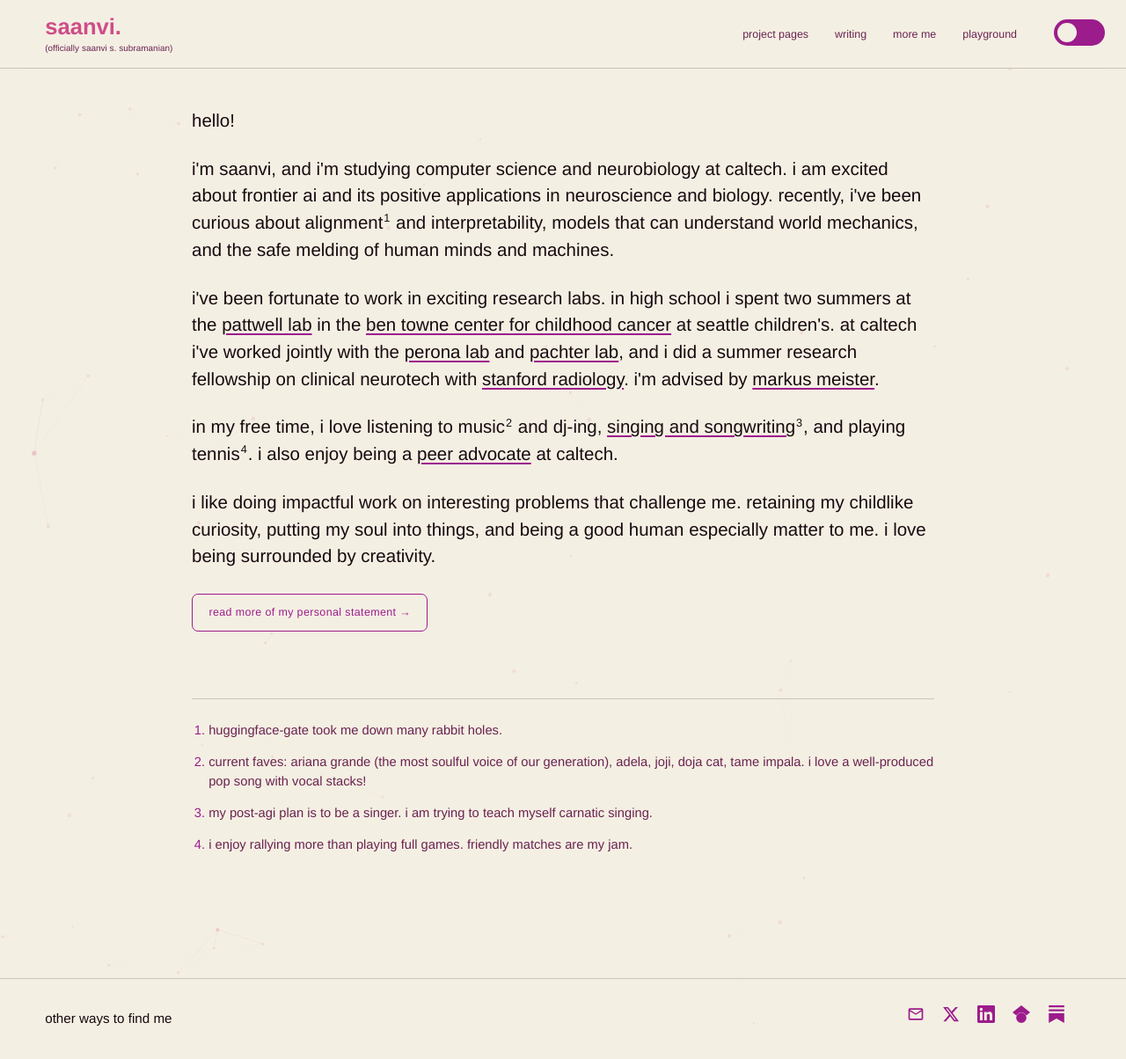
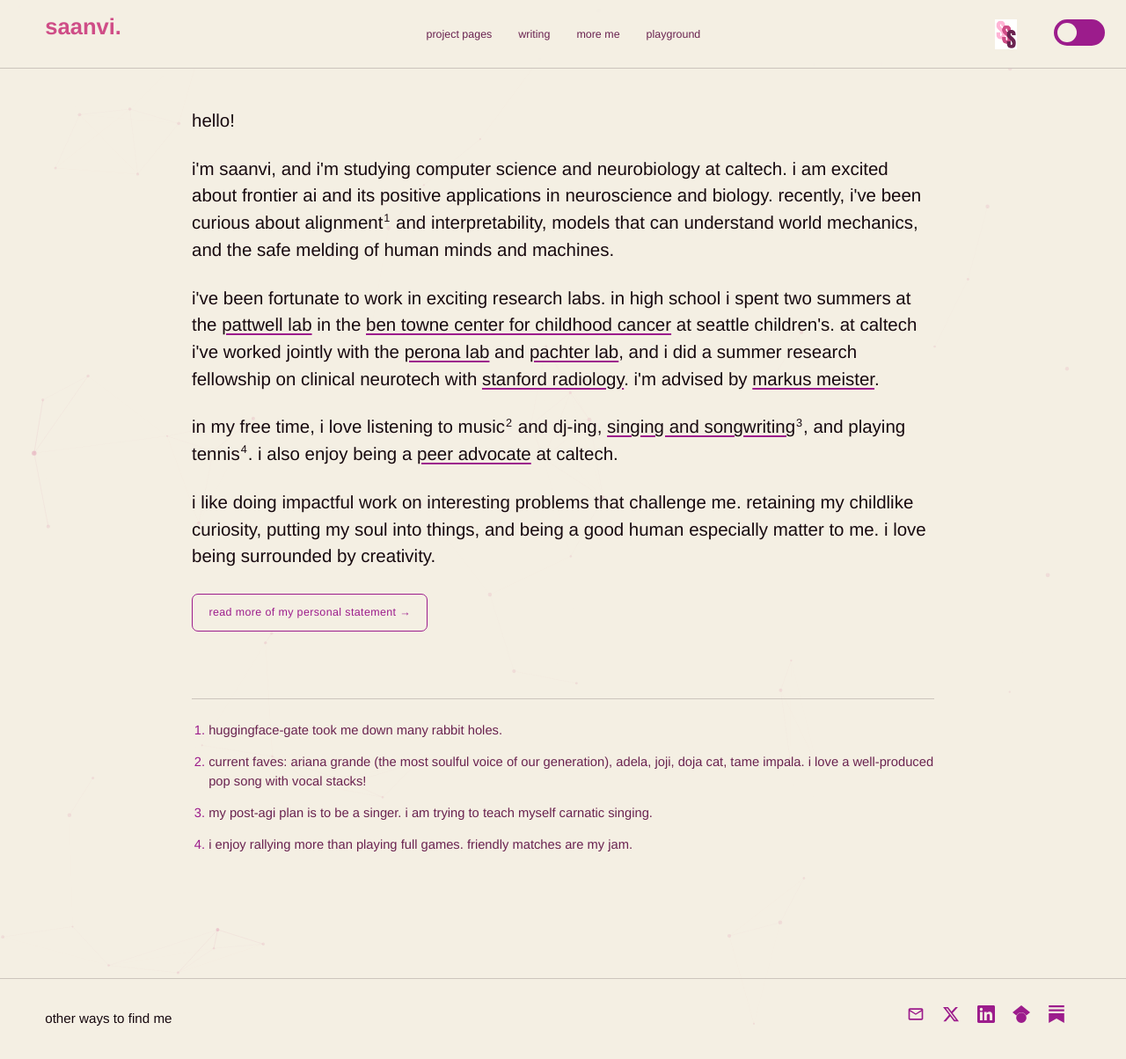
Before and after one commit to saanviiyer/saanviiyer.github.io, a Jekyll site: the page built from index.html, in a window 1280 px wide and 1204 px high. Shown: the whole window at 88% size. Built offline with Jekyll 4.4.1, drawn with Linux system fonts in a browser that asks for light colours; some web fonts are replaced.

Commit message:
Stacked S mark in the bar, and the full name on hover

```diff
--- a/_includes/nav.html
+++ b/_includes/nav.html
@@ -1,7 +1,7 @@
 <nav>
-  <a href="{{ '/' | relative_url }}" class="nav-name">
+  <a href="{{ '/' | relative_url }}" class="nav-name" aria-label="saanvi skanda subramanian, home">
     <span>saanvi.</span>
-    <small>(officially saanvi s. subramanian)</small>
+    <small class="nav-full" aria-hidden="true">saanvi skanda subramanian</small>
   </a>
   <ul class="nav-links">
     <li><a{% if page.url == '/projects/' %} class="active" aria-current="page"{% endif %} href="{{ '/projects/' | relative_url }}">project pages</a></li>
@@ -9,4 +9,7 @@
     <li><a{% if page.url == '/more-me/' %} class="active" aria-current="page"{% endif %} href="{{ '/more-me/' | relative_url }}">more me</a></li>
     <li><a{% if page.url == '/playground/' %} class="active" aria-current="page"{% endif %} href="{{ '/playground/' | relative_url }}">playground</a></li>
   </ul>
+  <a href="{{ '/' | relative_url }}" class="nav-mark" aria-label="Home">
+    <img src="{{ '/assets/images/sss-mark.png' | relative_url }}" alt="" width="380" height="516">
+  </a>
 </nav>
--- a/assets/css/style.css
+++ b/assets/css/style.css
@@ -129,6 +129,17 @@
   letter-spacing: 0.02em;
   margin-top: 5px;
 }
+
+/* The full name waits under the wordmark and appears on hover, so the corner stays quiet. */
+.nav-full { opacity: 0; transition: opacity 0.18s ease; }
+.nav-name:hover .nav-full,
+.nav-name:focus-visible .nav-full { opacity: 1; }
+
+/* The stacked S mark sits at the right end of the bar, clear of the theme switch. */
+.nav-mark { display: inline-flex; margin-left: 26px; }
+.nav-mark img { display: block; width: auto; height: 34px; }
+:root[data-theme="dark"] .nav-mark img { filter: brightness(1.12); }
+@media (max-width: 720px) { .nav-mark img { height: 26px; } }
 
 .nav-links { display: flex; gap: 30px; list-style: none; }
 
```
Also changed, not shown: assets/images/sss-mark.png (added).
